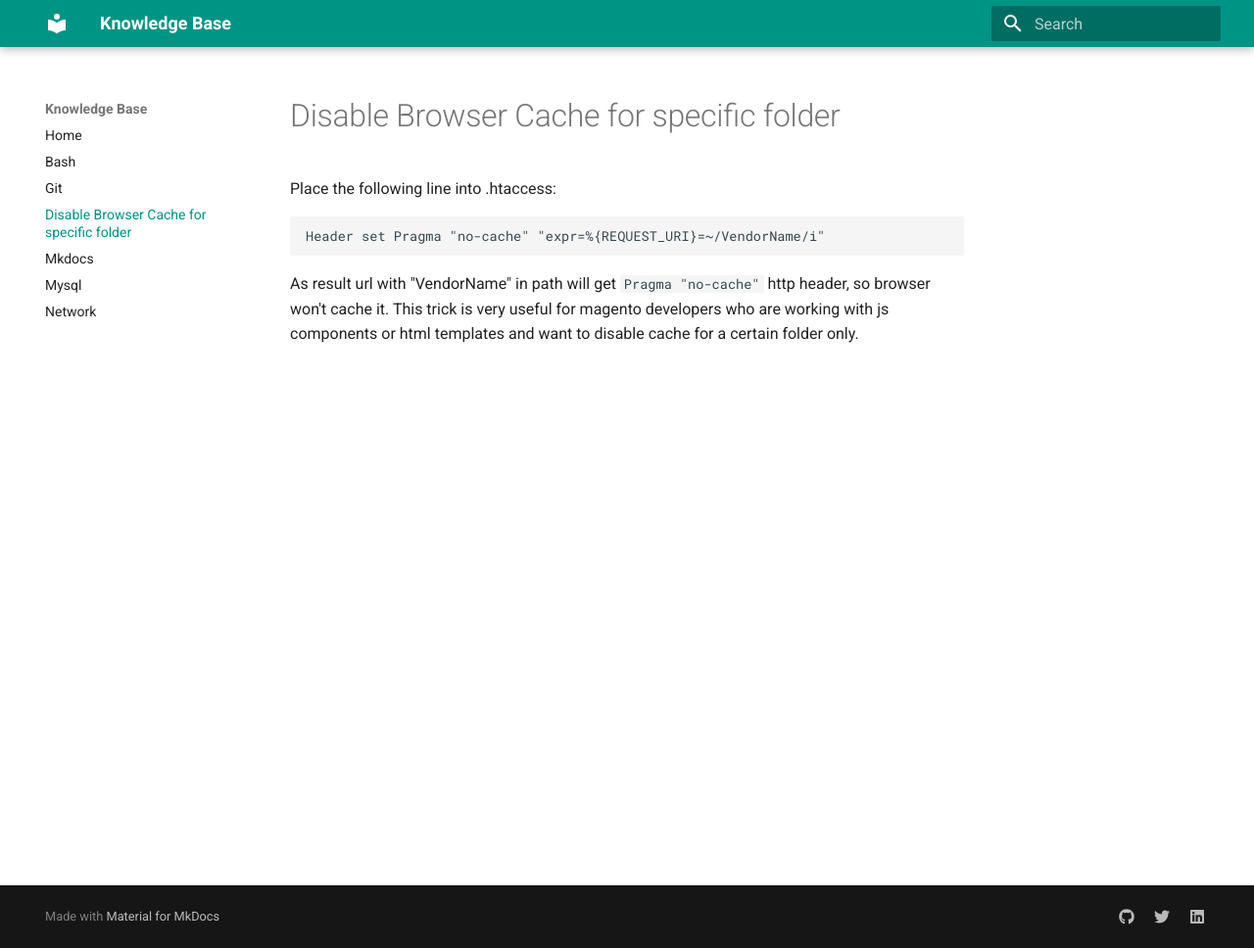
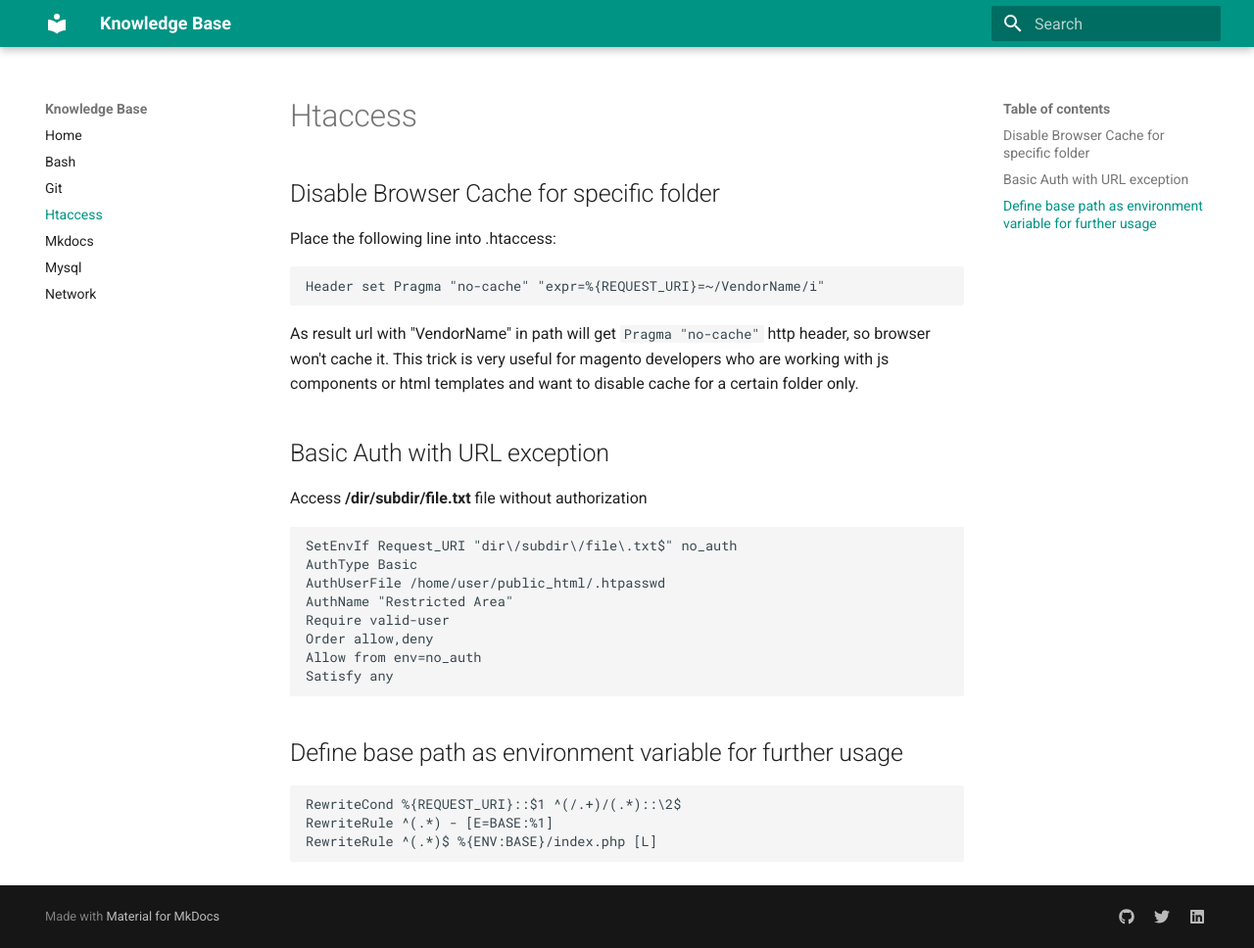
Before and after one commit to yutv/kb, an MkDocs documentation site: the page built from docs/htaccess.md, in a window 1280 px wide and 968 px high. Shown: the whole window at 98% size. Built offline with MkDocs 1.6.1 and Material for MkDocs 9.7.7, drawn with Linux system fonts in a browser that asks for light colours.

Commit message:
A few updates in bash, htaccess and mysql

```diff
--- a/docs/htaccess.md
+++ b/docs/htaccess.md
@@ -1,7 +1,25 @@
-#Disable Browser Cache for specific folder
+##Disable Browser Cache for specific folder
 Place the following line into .htaccess:
 
     Header set Pragma "no-cache" "expr=%{REQUEST_URI}=~/VendorName/i"
 
 As result url with "VendorName" in path will get `Pragma "no-cache"` http header, so browser won't cache it.
 This trick is very useful for magento developers who are working with js components or html templates and want to disable cache for a certain folder only.
+
+##Basic Auth with URL exception
+Access **/dir/subdir/file.txt** file without authorization
+
+    SetEnvIf Request_URI "dir\/subdir\/file\.txt$" no_auth
+    AuthType Basic
+    AuthUserFile /home/user/public_html/.htpasswd
+    AuthName "Restricted Area"
+    Require valid-user
+    Order allow,deny
+    Allow from env=no_auth
+    Satisfy any
+
+##Define base path as environment variable for further usage
+
+    RewriteCond %{REQUEST_URI}::$1 ^(/.+)/(.*)::\2$
+    RewriteRule ^(.*) - [E=BASE:%1]
+    RewriteRule ^(.*)$ %{ENV:BASE}/index.php [L]
```
Also changed, not shown: docs/bash.md (+15 -0 lines), docs/mysql.md (+1 -1 lines).
